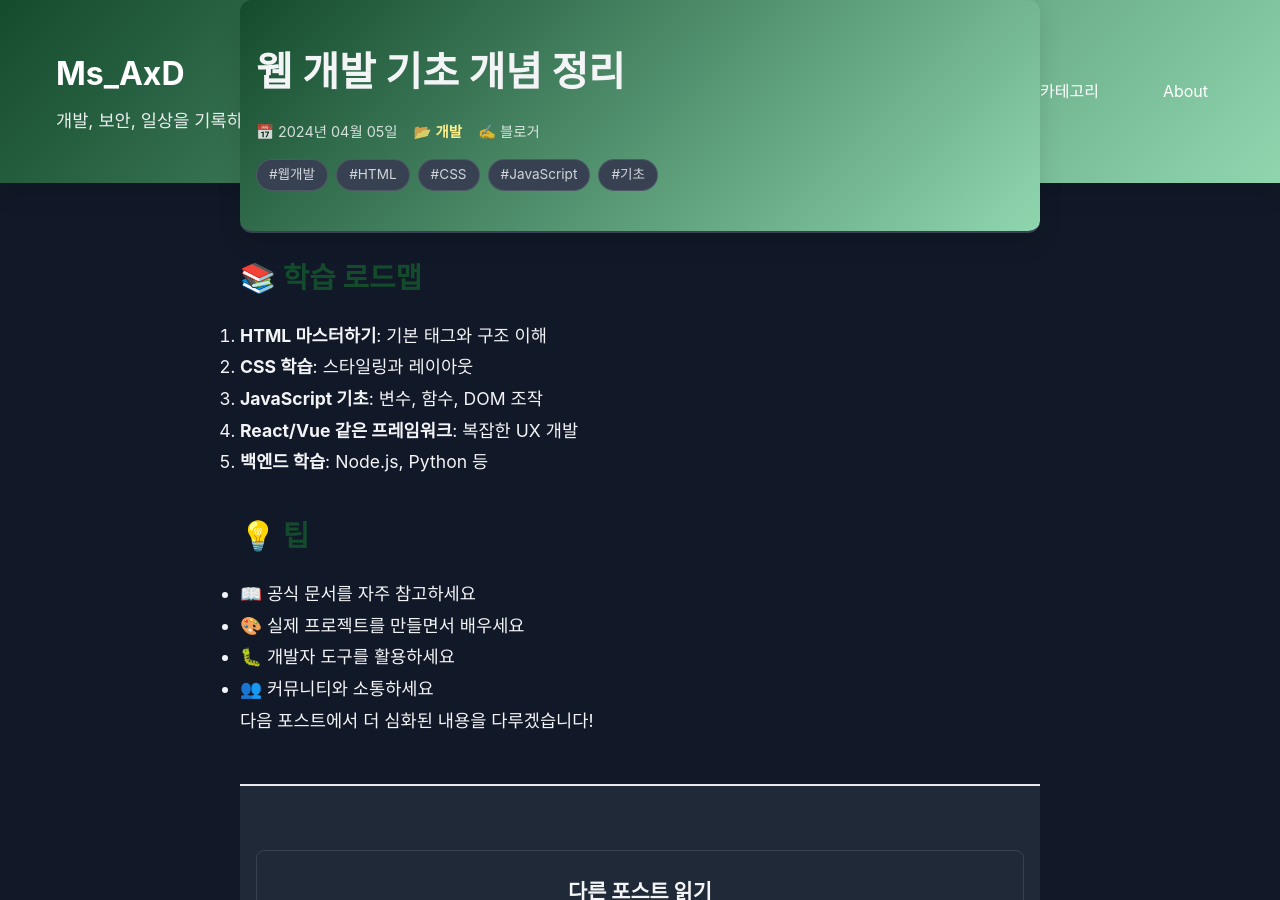
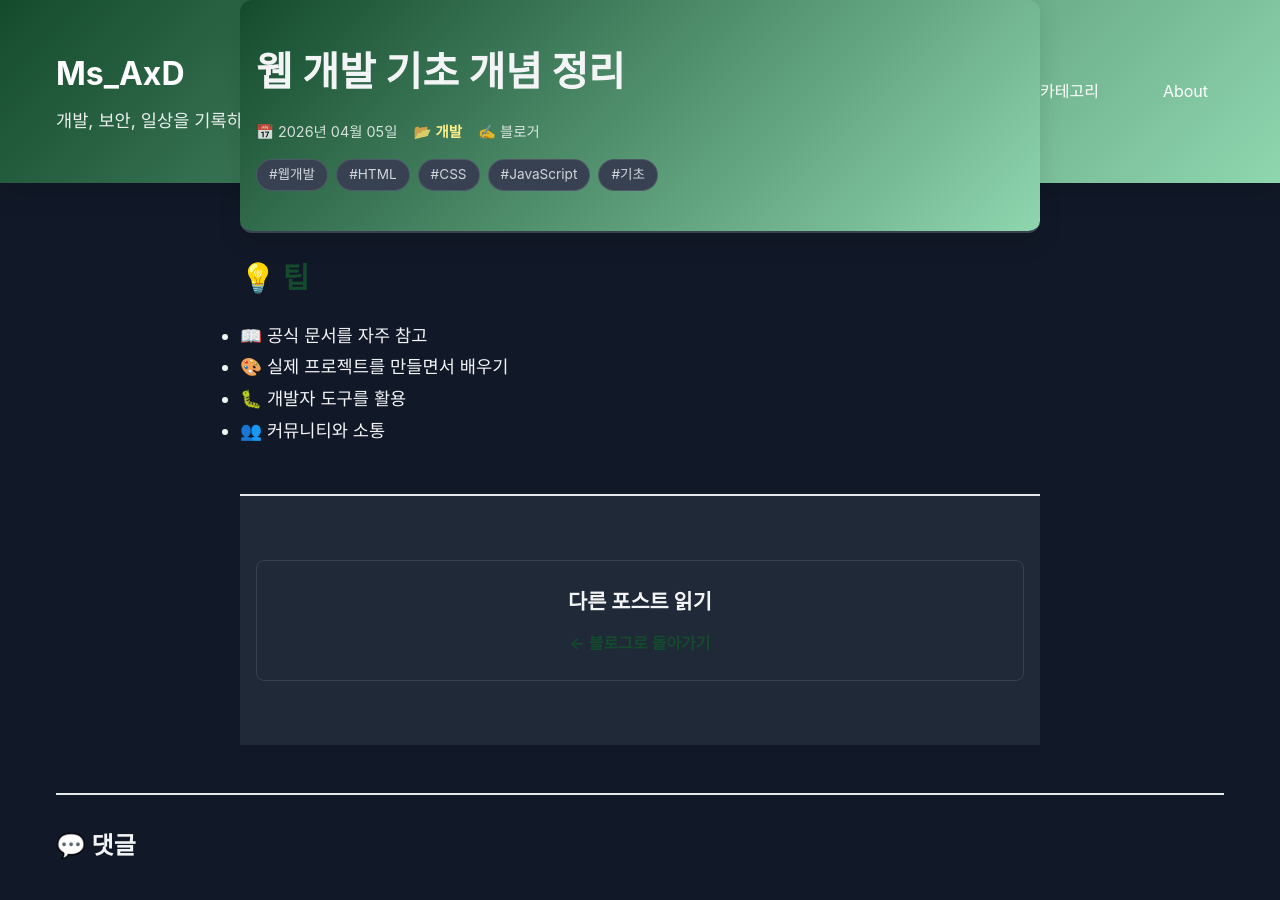
Before and after one commit to ms-axd/ms-axd.github.io, a Jekyll site: the page built from _posts/2026-04-05-web-development-basics.md, in a window 1280 px wide and 900 px high, scrolled down 2059 px. Built offline with Jekyll 4.4.1, drawn with Linux system fonts in a browser that asks for light colours; comment, search, counter and statistics services are not loaded.

Commit message:
post 테스트

````diff
--- a/_posts/2024-04-05-web-development-basics.md
+++ b/_posts/2026-04-05-web-development-basics.md
@@ -1,7 +1,7 @@
 ---
 layout: post
 title: 웹 개발 기초 개념 정리
-date: 2024-04-05
+date: 2026-04-05
 category: 개발
 tags: [웹개발, HTML, CSS, JavaScript, 기초]
 author: 블로거
@@ -75,19 +75,10 @@ document.addEventListener('click', function() {
 });
 ```
 
-## 📚 학습 로드맵
-
-1. **HTML 마스터하기**: 기본 태그와 구조 이해
-2. **CSS 학습**: 스타일링과 레이아웃
-3. **JavaScript 기초**: 변수, 함수, DOM 조작
-4. **React/Vue 같은 프레임워크**: 복잡한 UX 개발
-5. **백엔드 학습**: Node.js, Python 등
 
 ## 💡 팁
 
-- 📖 공식 문서를 자주 참고하세요
-- 🎨 실제 프로젝트를 만들면서 배우세요
-- 🐛 개발자 도구를 활용하세요
-- 👥 커뮤니티와 소통하세요
-
-다음 포스트에서 더 심화된 내용을 다루겠습니다!
+- 📖 공식 문서를 자주 참고
+- 🎨 실제 프로젝트를 만들면서 배우기
+- 🐛 개발자 도구를 활용
+- 👥 커뮤니티와 소통
````
Also changed, not shown: _posts/2026-04-04-first-test.md (added, +18 -0 lines).
